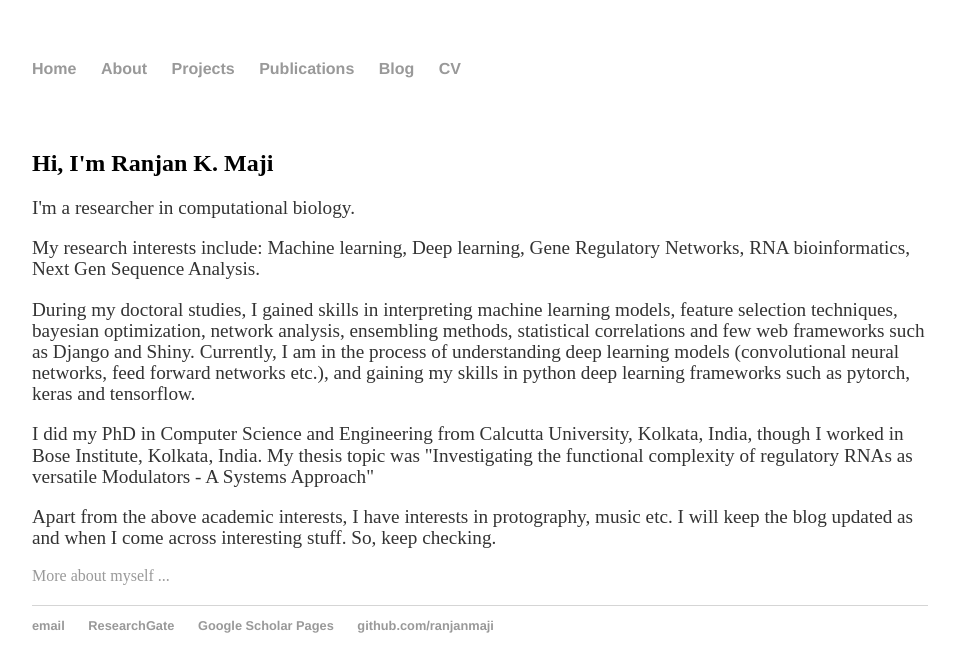
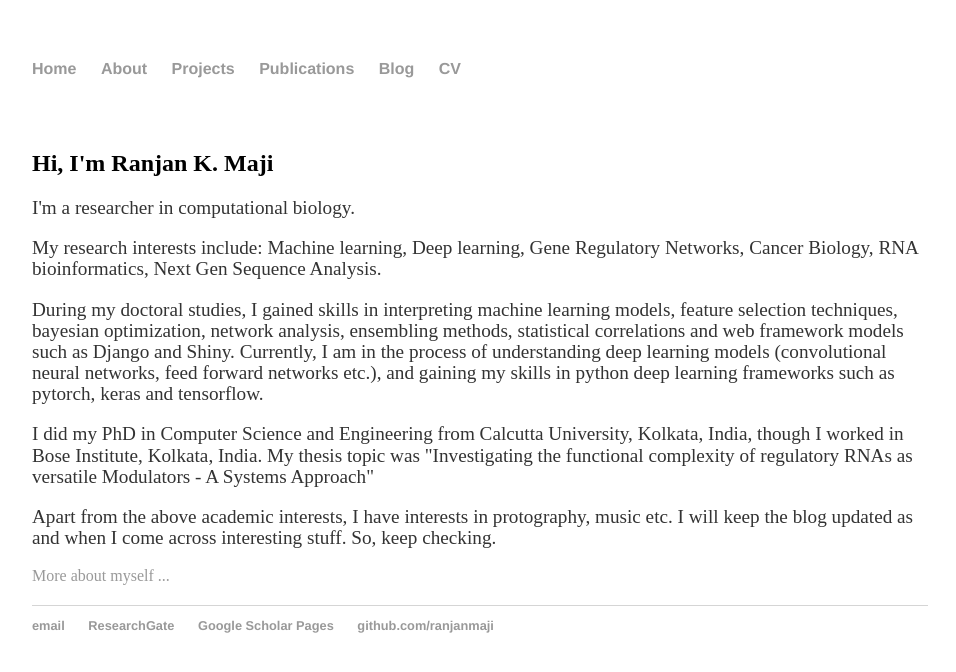
Before and after one commit to ranjanmaji/just-a-site, a Jekyll site: the page built from index.html, in a window 1280 px wide. Shown: the top 672 px of the page, without its empty margins (160-1116 px from the left). Built offline with Jekyll 4.4.1, drawn with Linux system fonts in a browser that asks for light colours.

Commit message:
Update index.html

```diff
--- a/index.html
+++ b/index.html
@@ -8,9 +8,9 @@
 		<h2>Hi, I'm Ranjan K. Maji</h2>
 			<p>I'm a researcher in computational biology.</p>
 
-			<p>My research interests include: Machine learning, Deep learning, Gene Regulatory Networks, RNA bioinformatics, Next Gen Sequence Analysis.</p>
+			<p>My research interests include: Machine learning, Deep learning, Gene Regulatory Networks, Cancer Biology, RNA bioinformatics, Next Gen Sequence Analysis.</p>
 
-			<p>During my doctoral studies, I gained skills in interpreting machine learning models, feature selection techniques, bayesian optimization, network analysis, ensembling methods, statistical correlations and few web frameworks such as Django and Shiny. Currently, I am in the process of understanding deep learning models (convolutional neural networks, feed forward networks etc.), and gaining my skills in python deep learning frameworks such as pytorch, keras and tensorflow.</p>
+			<p>During my doctoral studies, I gained skills in interpreting machine learning models, feature selection techniques, bayesian optimization, network analysis, ensembling methods, statistical correlations and web framework models such as Django and Shiny. Currently, I am in the process of understanding deep learning models (convolutional neural networks, feed forward networks etc.), and gaining my skills in python deep learning frameworks such as pytorch, keras and tensorflow.</p>
 
 			<p>I did my PhD in Computer Science and Engineering from Calcutta University, Kolkata, India, though I worked in Bose Institute, Kolkata, India. My thesis topic was "Investigating the functional complexity of regulatory RNAs as versatile Modulators - A Systems Approach"</p>
 
```
